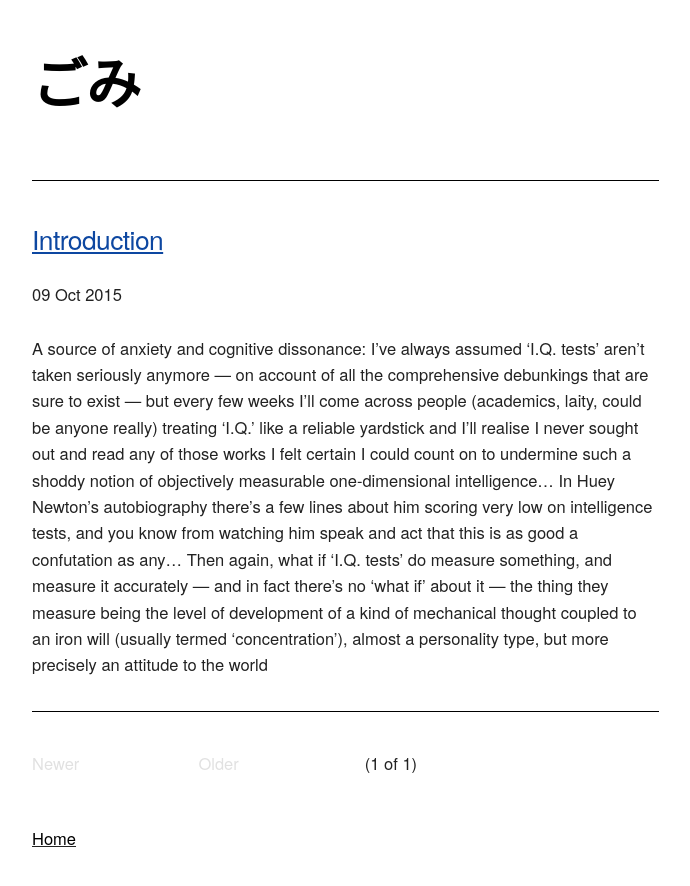
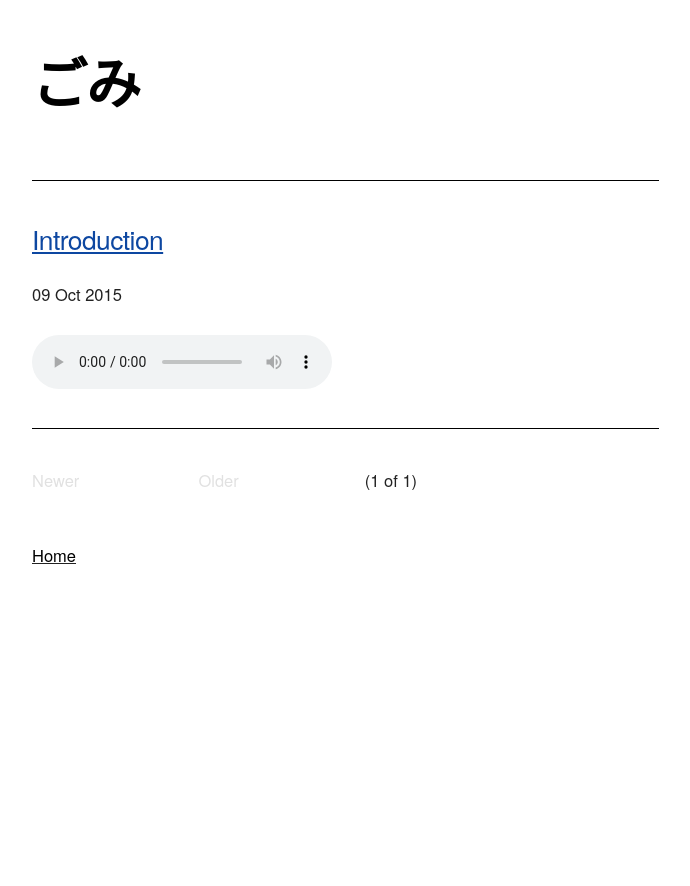
Before and after one commit to mt-trash/mt-trash.github.io, a Jekyll site: the page built from index.html, in a window 1280 px wide. Shown: the top 886 px of the page, without its empty margins (128-818 px from the left). Built offline with Jekyll 4.4.1, drawn with Linux system fonts in a browser that asks for light colours; the list of posts is cut into pages by our own code.

Commit message:
audio include and post edit

```diff
--- a/_includes/audio.html
+++ b/_includes/audio.html
@@ -1,3 +1,3 @@
-<audio src="{{ include.file }}" preload="auto" controls="controls" type="audio/mp3" type="audio/ogg">
+<audio src="{{ include.file }}" preload="auto" controls="controls" type="audio/mp3">
   Your browser doesn't support the <code>audio</code> element.
 </audio>
--- a/_posts/2015-10-09-almost-died-of-doing-nothing.md
+++ /dev/null
@@ -1,7 +0,0 @@
----
-layout: post
-title: Introduction
-date: 2015-10-09
----
-
-A source of anxiety and cognitive dissonance: I've always assumed 'I.Q. tests' aren't taken seriously anymore — on account of all the comprehensive debunkings that are sure to exist — but every few weeks I'll come across people (academics, laity, could be anyone really) treating 'I.Q.' like a reliable yardstick and I'll realise I never sought out and read any of those works I felt certain I could count on to undermine such a shoddy notion of objectively measurable one-dimensional intelligence... In Huey Newton's autobiography there's a few lines about him scoring very low on intelligence tests, and you know from watching him speak and act that this is as good a confutation as any... Then again, what if 'I.Q. tests' do measure something, and measure it accurately — and in fact there's no 'what if' about it — the thing they measure being the level of development of a kind of mechanical thought coupled to an iron will (usually termed 'concentration'), almost a personality type, but more precisely an attitude to the world
```
Also changed, not shown: _posts/2017-01-10-quiet-mix.md (added, +9 -0 lines), 1 other file.
